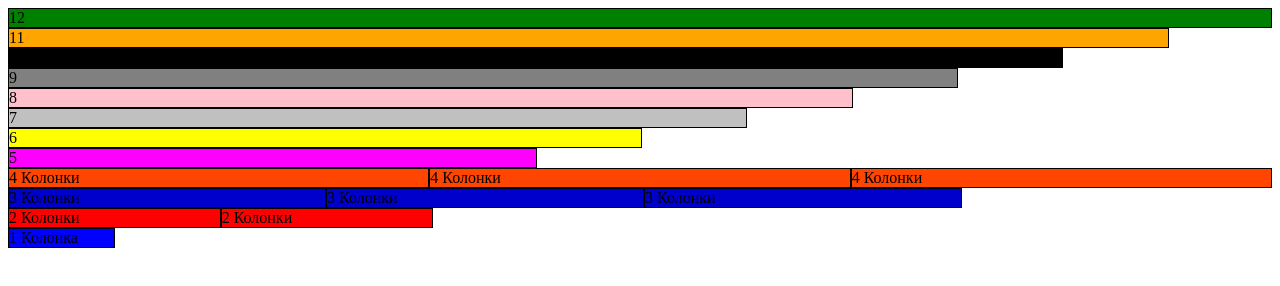
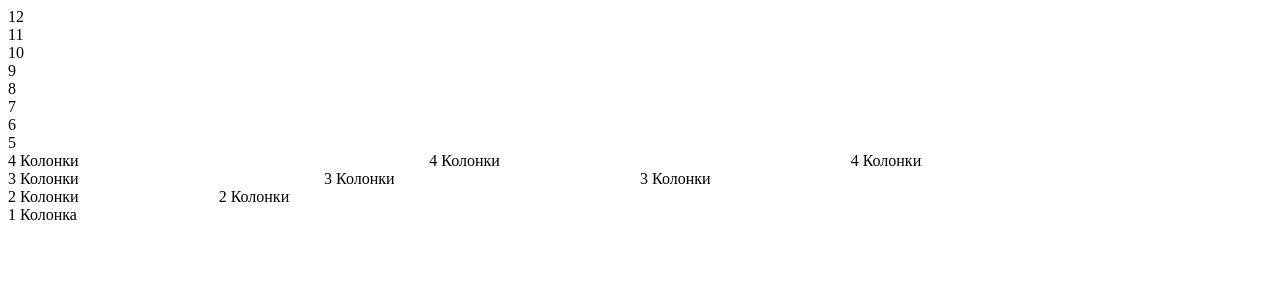
Before and after one commit to skarbnica/css-grid, a plain HTML site: page index.html in a window 1280 px wide. Drawn offline with Linux system fonts and the light colour scheme.

Commit message:
delete colors in column

```diff
--- a/style.scss
+++ b/style.scss
@@ -4,67 +4,56 @@
 }
 
 .cols {
-  border: 1px solid #000;
+
 }
 
 .col {
     &-12 {
        flex-basis: 100%;
        max-width: 100%;
-       background: green;
        }
     &-11 {
        flex-basis: 91.66666667%;
        max-width: 91.66666667%;
-       background: orange;
        }
     &-10 {
        flex-basis: 83.33333333%;
        max-width: 83.33333333%;
-       background: black;
        }
     &-9 {
        flex-basis: 75%;
        max-width: 75%;
-       background: grey;
     }
     &-8 {
        flex-basis: 66.66666667%;
        max-width: 66.66666667%;
-       background: pink;
     }
     &-7 {
        flex-basis: 58.33333333%;
        max-width: 58.33333333%;
-       background: silver;
     }
     &-6 {
        flex-basis: 50%;
        max-width: 50%;
-       background: yellow;
        }
     &-5 {
        flex-basis: 41.66666667%;
        max-width: 41.66666667%;
-       background: fuchsia;
     }
     &-4 {
        flex-basis: 33.33333333%;
        max-width: 33.33333333%;
-       background: orangered;
     }
     &-3 {
        flex-basis: 25%;
        max-width: 25%;
-       background: mediumblue;
     }
     &-2 {
        flex-basis: 16.66666667%;
        max-width: 16.66666667%;
-       background: red;
     }
     &-1 {
        flex-basis: 8.33333333%;
        max-width: 8.33333333%;
-       width: 33.333%; background: blue;}
+   }
 }
```
Also changed, not shown: style.css.
